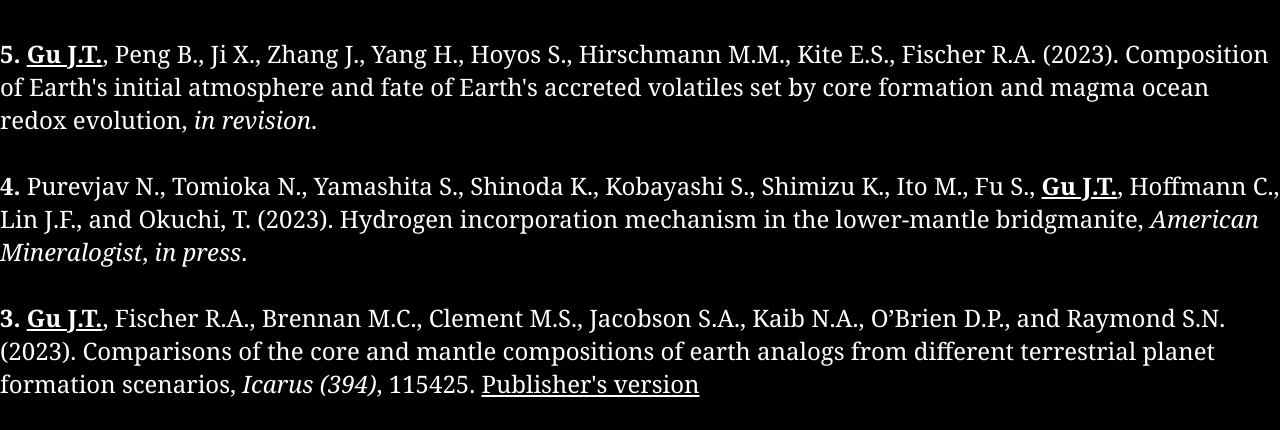
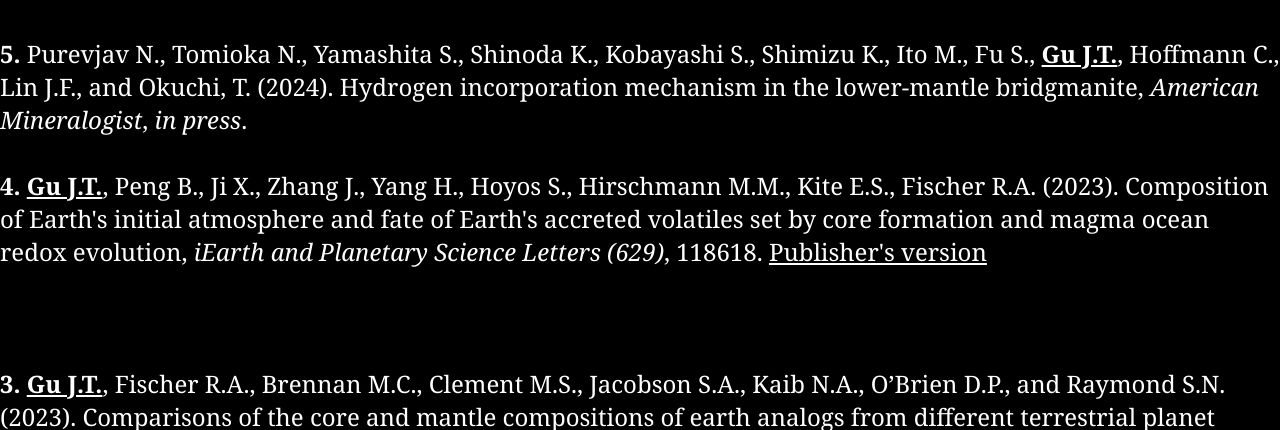
Before and after one commit to jessetgu/jessetgu.github.io, a plain HTML site: page publications.html in a window 1280 px wide. Shown: the part 297-727 px from the top of the page. Drawn offline with Linux system fonts and the light colour scheme.

Commit message:
Update publications.html

```diff
--- a/publications.html
+++ b/publications.html
@@ -23,9 +23,10 @@
     <h2>Publications</h2>
     <br>
     <p style="font-size:24px";>
-        <b>5.</b> <b><u>Gu J.T.</u></b>, Peng B., Ji X., Zhang J., Yang H., Hoyos S., Hirschmann M.M., Kite E.S., Fischer R.A. (2023). Composition of Earth's initial atmosphere and fate of Earth's accreted volatiles set by core formation and magma ocean redox evolution, <i>in revision</i>.
+        <b>5.</b> Purevjav N., Tomioka N., Yamashita S., Shinoda K., Kobayashi S., Shimizu K., Ito M., Fu S., <b><u>Gu J.T.</u></b>, Hoffmann C., Lin J.F., and Okuchi, T. (2024). Hydrogen incorporation mechanism in the lower-mantle bridgmanite, <i>American Mineralogist</i>, <i>in press</i>.
         <br><br>
-        <b>4.</b> Purevjav N., Tomioka N., Yamashita S., Shinoda K., Kobayashi S., Shimizu K., Ito M., Fu S., <b><u>Gu J.T.</u></b>, Hoffmann C., Lin J.F., and Okuchi, T. (2023). Hydrogen incorporation mechanism in the lower-mantle bridgmanite, <i>American Mineralogist</i>, <i>in press</i>.
+        <b>4.</b> <b><u>Gu J.T.</u></b>, Peng B., Ji X., Zhang J., Yang H., Hoyos S., Hirschmann M.M., Kite E.S., Fischer R.A. (2023). Composition of Earth's initial atmosphere and fate of Earth's accreted volatiles set by core formation and magma ocean redox evolution, <i>iEarth and Planetary Science Letters (629)</i>, 118618. <a href="https://doi.org/10.1016/j.epsl.2024.118618" target = "_blank">Publisher's version</a>
+        <br><br>
         <br><br>
         <b>3.</b> <b><u>Gu J.T.</u></b>, Fischer R.A., Brennan M.C., Clement M.S., Jacobson S.A., Kaib N.A., O’Brien D.P., and Raymond S.N. (2023). Comparisons of the core and mantle compositions of earth analogs from different terrestrial planet formation scenarios, <i>Icarus (394)</i>, 115425. <a href="https://doi.org/10.1016/j.icarus.2023.115425" target = "_blank">Publisher's version</a>
         <br><br>
```
